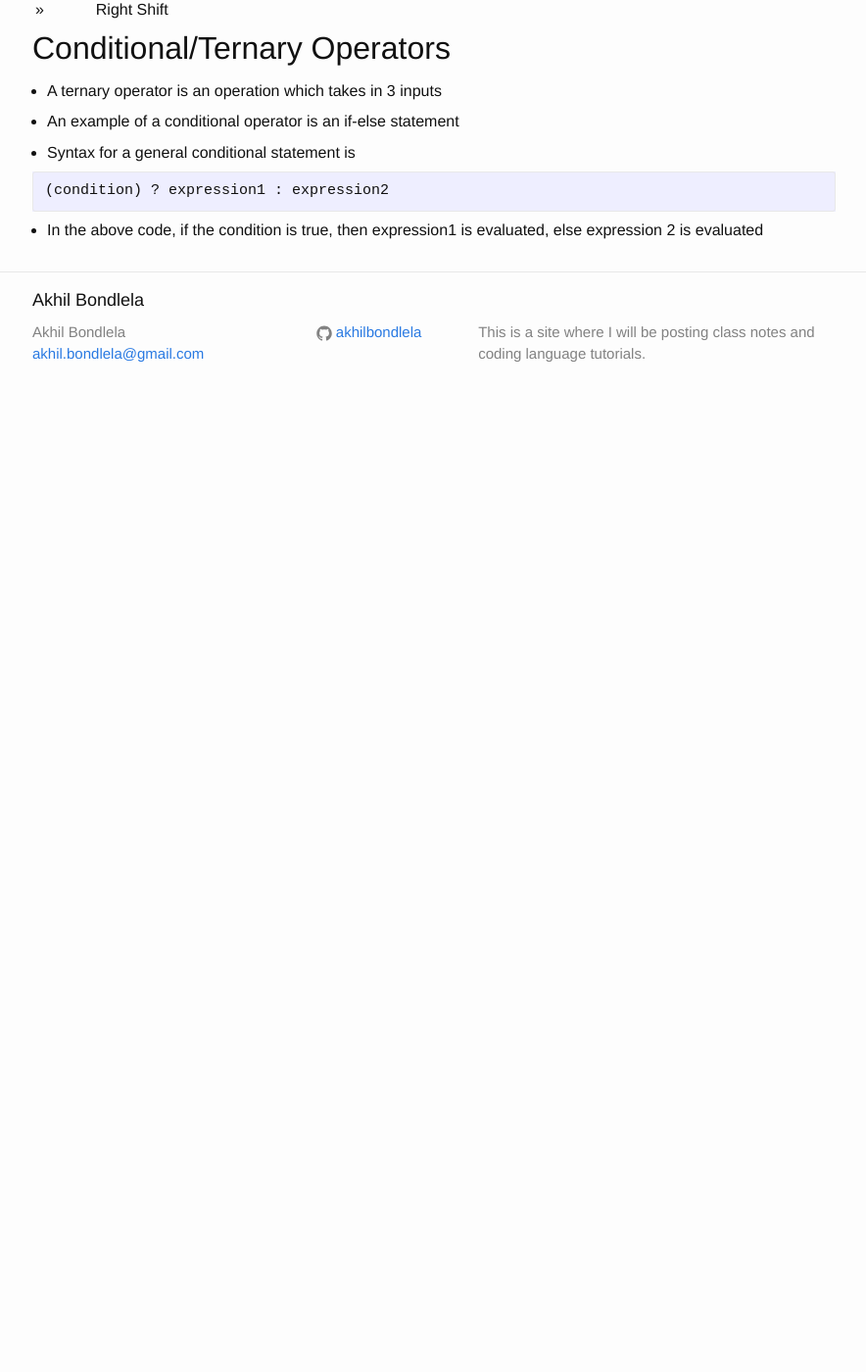
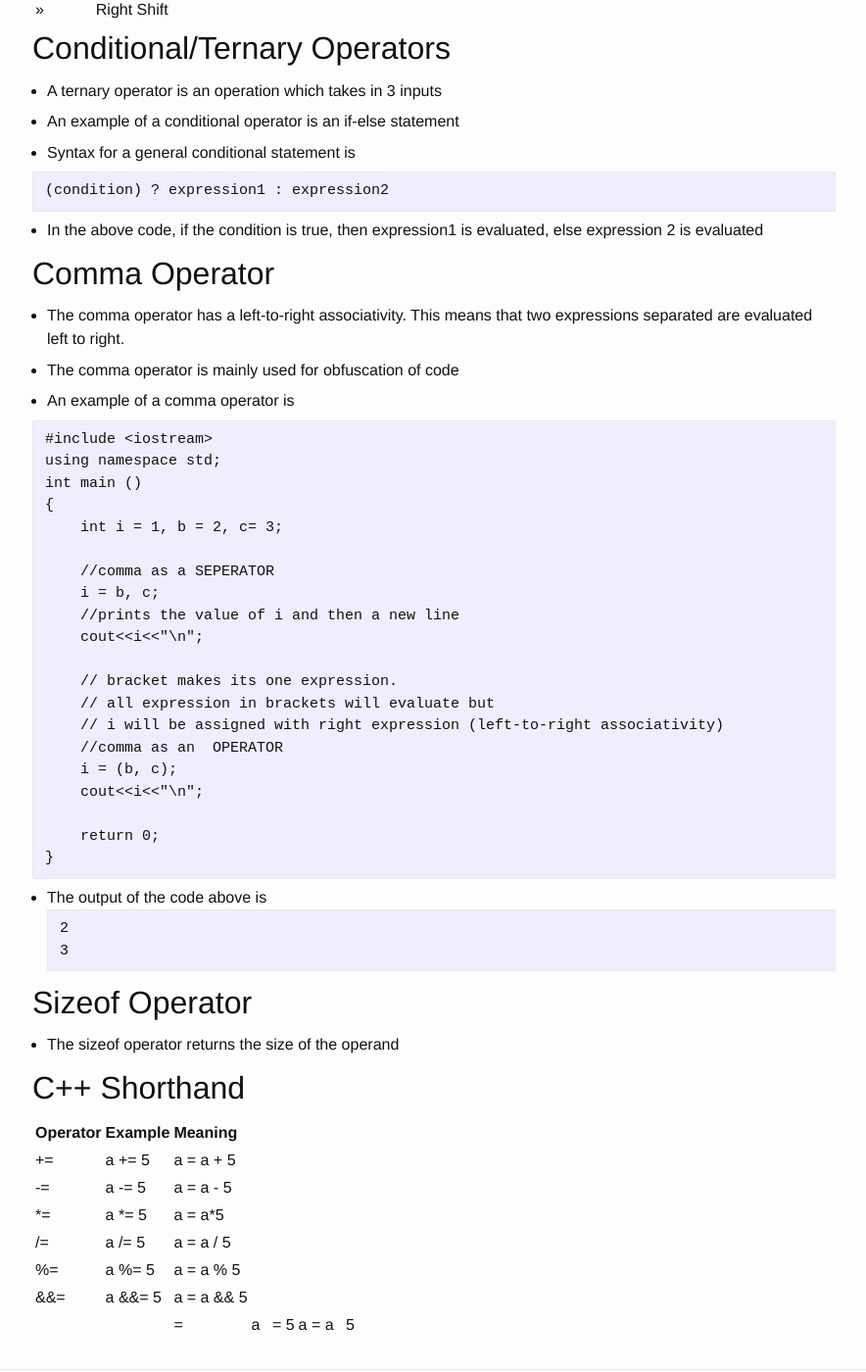
Before and after one commit to akhilbond/akhilbond.github.io, a Jekyll site: the page built from Courses/C++/C++.md, in a window 1280 px wide and 1400 px high, scrolled down 6475 px. Shown: the whole window at 98% size, without its empty margins (197-1081 px from the left). Built offline with Jekyll 4.4.1, drawn with Linux system fonts in a browser that asks for light colours; before the commit the page ends 6878 px from its top, so only the background shows below that.

Commit message:
C++ Updates

````diff
--- a/Courses/C++/C++.md
+++ b/Courses/C++/C++.md
@@ -334,3 +334,56 @@ Symbol | Meaning
 ```
 
 - In the above code, if the condition is true, then expression1 is evaluated, else expression 2 is evaluated
+
+## Comma Operator
+
+- The comma operator has a left-to-right associativity. This means that two expressions separated are evaluated left to right.
+
+- The comma operator is mainly used for obfuscation of code
+
+- An example of a comma operator is
+
+```C++
+#include <iostream>
+using namespace std;
+int main ()
+{
+    int i = 1, b = 2, c= 3;
+
+    //comma as a SEPERATOR
+    i = b, c;
+    //prints the value of i and then a new line
+    cout<<i<<"\n";
+
+    // bracket makes its one expression.
+    // all expression in brackets will evaluate but
+    // i will be assigned with right expression (left-to-right associativity)
+    //comma as an  OPERATOR
+    i = (b, c);
+    cout<<i<<"\n";
+
+    return 0;
+}
+```
+
+- The output of the code above is
+```
+2
+3
+```
+
+## Sizeof Operator
+
+- The sizeof operator returns the size of the operand
+
+## C++ Shorthand
+
+Operator | Example      | Meaning
+:------- | :----------  | :----------
++=       | a += 5       | a = a + 5
+-=       | a -= 5       |  a = a - 5
+\*=      | a \*= 5      |  a = a*5
+/=       | a /= 5       | a = a / 5
+%=       | a %= 5       | a = a % 5
+&&=      | a &&= 5      | a = a && 5
+||=      | a ||= 5      | a = a || 5
````
